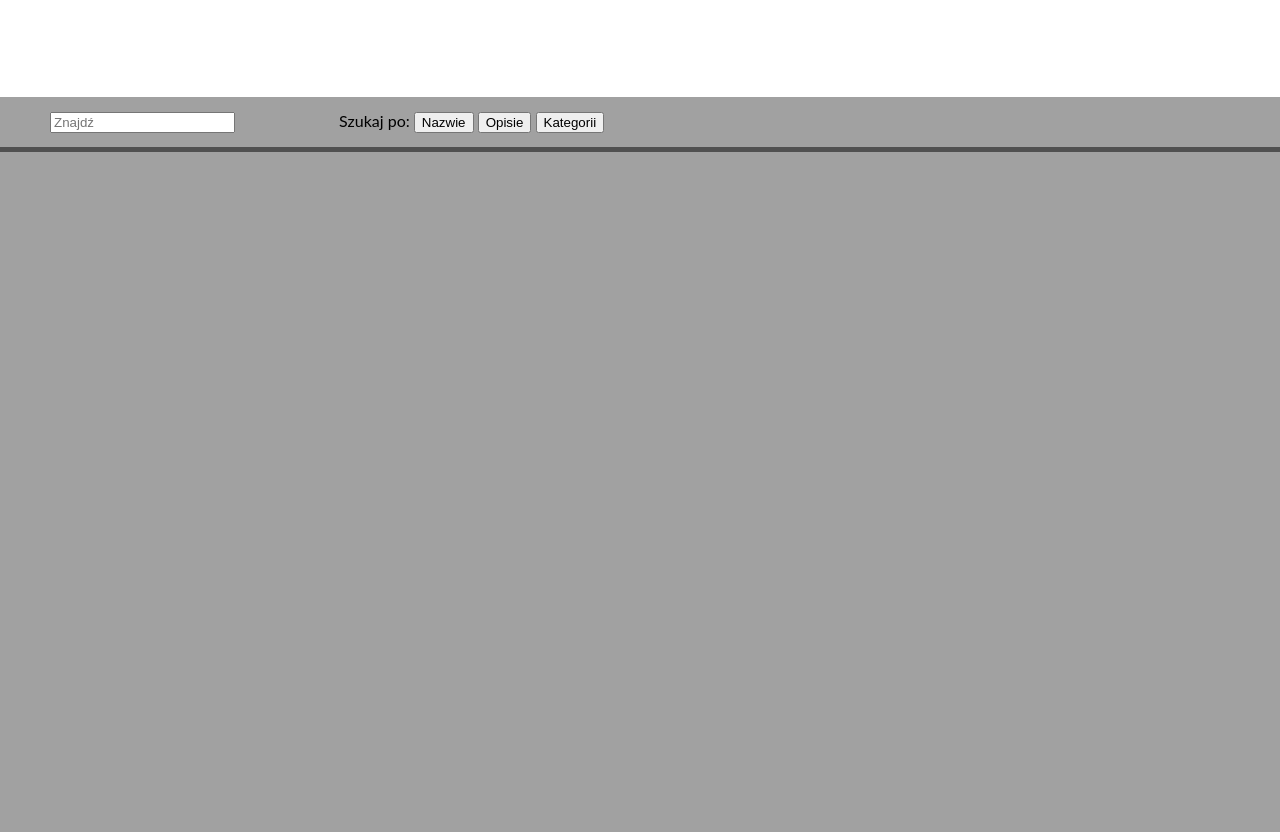
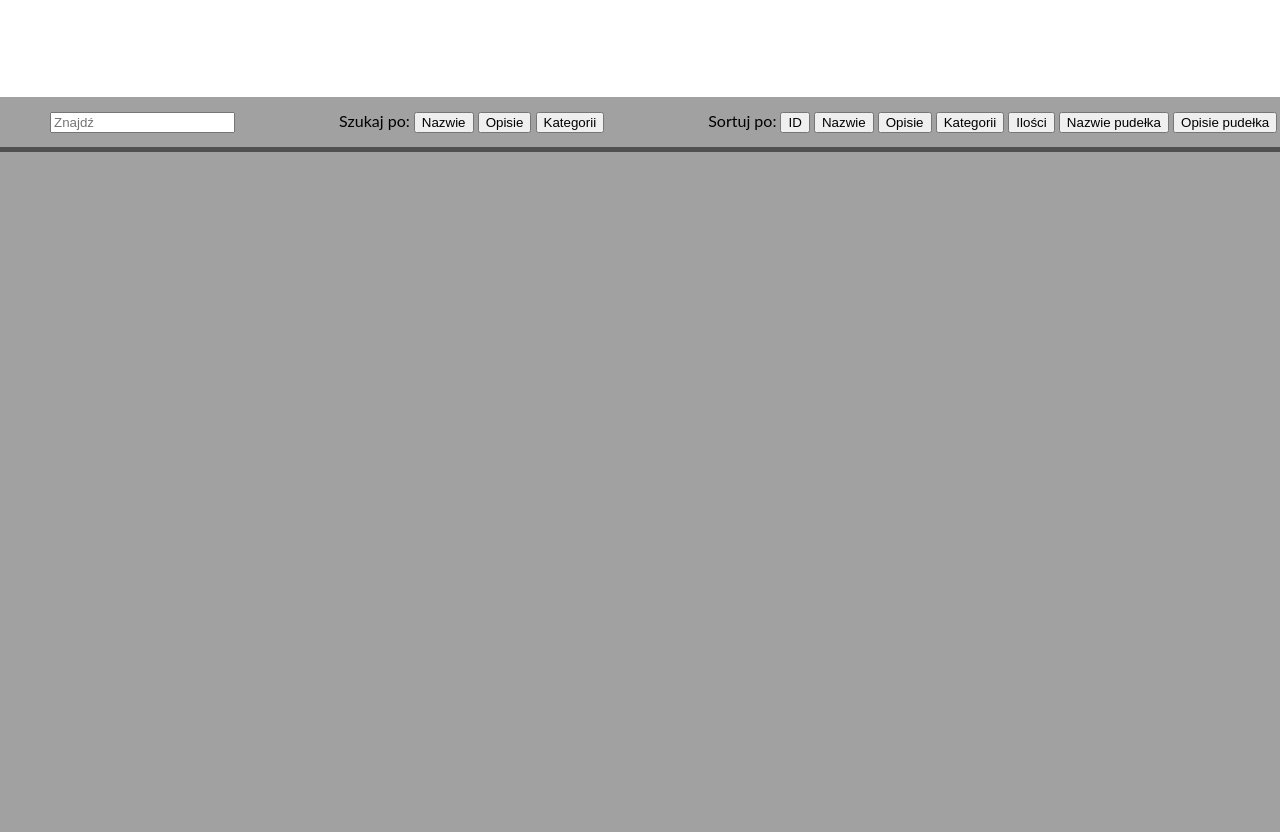
Before and after one commit to 433MHz/Boxes-database, a plain HTML site: page findPage/find.htm in a window 1280 px wide. Shown: the part 73-913 px from the top of the page. Drawn offline with Linux system fonts and the light colour scheme.

Commit message:
button in find page added

```diff
--- a/findPage/find.css
+++ b/findPage/find.css
@@ -48,3 +48,13 @@ body
     margin-left: 50px;
     margin-top: 15px;
 }
+
+#categoryButton
+{
+    margin-right: 100px;
+}
+
+#boxDescButton
+{
+    margin-right: 50px;
+}
--- a/findPage/find.htm
+++ b/findPage/find.htm
@@ -10,11 +10,21 @@
     <div id="upperBar">Znajdź</div>
     <div id="topContainer">
         <input type="text" id="findText" placeholder="Znajdź">
+
         Szukaj po:
         <input type="button" value="Nazwie">
         <input type="button" value="Opisie">
+        <input type="button" value="Kategorii" id="categoryButton">
+
+        Sortuj po:
+        <input type="button" value="ID">
+        <input type="button" value="Nazwie">
+        <input type="button" value="Opisie">
         <input type="button" value="Kategorii">
-
+        <input type="button" value="Ilości">
+        <input type="button" value="Nazwie pudełka">
+        <input type="button" value="Opisie pudełka" id="boxDescButton">
+        <input type="button" value="Malejąco">
     </div>
     <div id="centralContainer"></div>
 </body>
```
Also changed, not shown: findPage/find.js (added), 1 other file.
